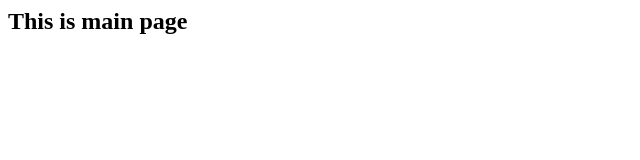
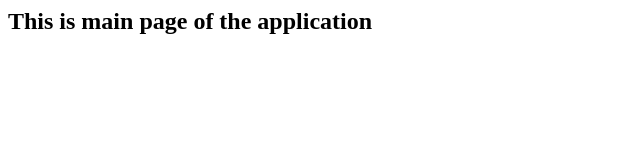
Before and after one commit to anishravindran/demo-repo, a plain HTML site: page index.html in a window 1280 px wide. Shown: the whole page, without its empty margins (0-640 px from the left). Drawn offline with Linux system fonts and the light colour scheme.

Commit message:
index modified

```diff
--- a/index.html
+++ b/index.html
@@ -1 +1 @@
-<h2> This is main page </h2>
+<h2> This is main page of the application </h2>
```
